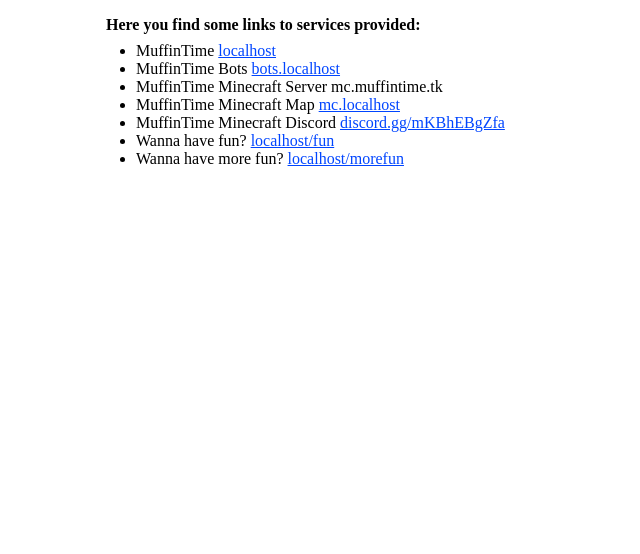
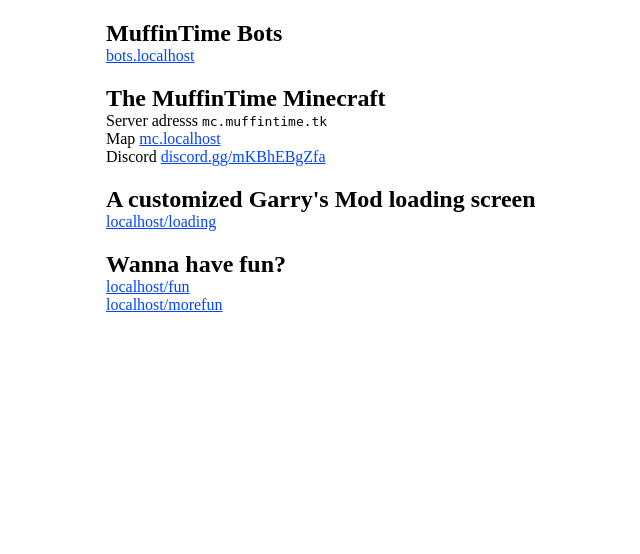
Before and after one commit to RealMuffinTime/muffintime-web, a PHP site: page / in a window 1280 px wide. Shown: the part 54-608 px from the top of the page, without its empty margins (62-702 px from the left). Run offline with PHP 8.4, Linux system fonts and the light colour scheme.

Commit message:
improve startpage

```diff
--- a/css/index.css
+++ b/css/index.css
@@ -37,20 +37,10 @@ main {
     flex-grow: 1;
 }
 
-main h4 {
-    margin: 0px;
-    padding-top: 8px;
-}
-
 article {
     clear: both;
     margin-top: 8px;
     margin-bottom: 8px;
-}
-
-#bots {
-    display: flex;
-    min-height: 61px;
 }
 
 p {
@@ -77,9 +67,18 @@ img {
     height: fit-content;
 }
 
+h2 {
+    margin-bottom: 0px;
+}
+
 #discordimg {
     width: 64px;
     margin: 0;
+}
+
+#bots {
+    display: flex;
+    min-height: 61px;
 }
 
 /* Content tabs css based on https://www.mkdocs.org/ https://squidfunk.github.io/mkdocs-material/reference/content-tabs/ */
--- a/php/www.php
+++ b/php/www.php
@@ -8,16 +8,23 @@
         <?php include 'include/header.php'?>
         <main>
             <article>
-                <h4>Here you find some links to services provided:</h4>
-                <ul>
-                    <li>MuffinTime <a href="https://<?=$_SERVER['SERVER_NAME']?>"><?=$_SERVER['SERVER_NAME']?></a></li>
-                    <li>MuffinTime Bots <a href="https://bots.<?=$_SERVER['SERVER_NAME']?>">bots.<?=$_SERVER['SERVER_NAME']?></a></li>
-                    <li>MuffinTime Minecraft Server <buttton tabindex="0">mc.muffintime.tk</buttton></li>
-                    <li>MuffinTime Minecraft Map <a href="https://mc.<?=$_SERVER['SERVER_NAME']?>">mc.<?=$_SERVER['SERVER_NAME']?></a></li>
-                    <li>MuffinTime Minecraft Discord <a href="https://discord.gg/mKBhEBgZfa">discord.gg/mKBhEBgZfa</a></li>
-                    <li>Wanna have fun? <a href="https://<?=$_SERVER['SERVER_NAME']?>/fun/"><?=$_SERVER['SERVER_NAME']?>/fun</a></li>
-                    <li>Wanna have more fun? <a href="https://<?=$_SERVER['SERVER_NAME']?>/morefun/"><?=$_SERVER['SERVER_NAME']?>/morefun</a></li>
-                </ul>
+                <h2>MuffinTime Bots</h2>
+                <a href="https://bots.<?=$_SERVER['SERVER_NAME']?>">bots.<?=$_SERVER['SERVER_NAME']?></a>
+            </article>
+            <article>
+                <h2>The MuffinTime Minecraft</h2>
+                Server adresss <buttton tabindex="0"><code>mc.muffintime.tk</code></buttton><br>
+                Map <a href="https://mc.<?=$_SERVER['SERVER_NAME']?>">mc.<?=$_SERVER['SERVER_NAME']?></a><br>
+                Discord <a href="https://discord.gg/mKBhEBgZfa">discord.gg/mKBhEBgZfa</a>
+            </article>
+            <article>
+                <h2>A customized Garry's Mod loading screen</h2>
+                <a href="https://<?=$_SERVER['SERVER_NAME']?>/loading"><?=$_SERVER['SERVER_NAME']?>/loading</a>
+            </article>
+            <article>
+                <h2>Wanna have fun?</h2>
+                <a href="https://<?=$_SERVER['SERVER_NAME']?>/fun"><?=$_SERVER['SERVER_NAME']?>/fun</a><br>
+                <a href="https://<?=$_SERVER['SERVER_NAME']?>/morefun"><?=$_SERVER['SERVER_NAME']?>/morefun</a>
             </article>
         </main>
         <?php include 'include/footer.php'?>
```
